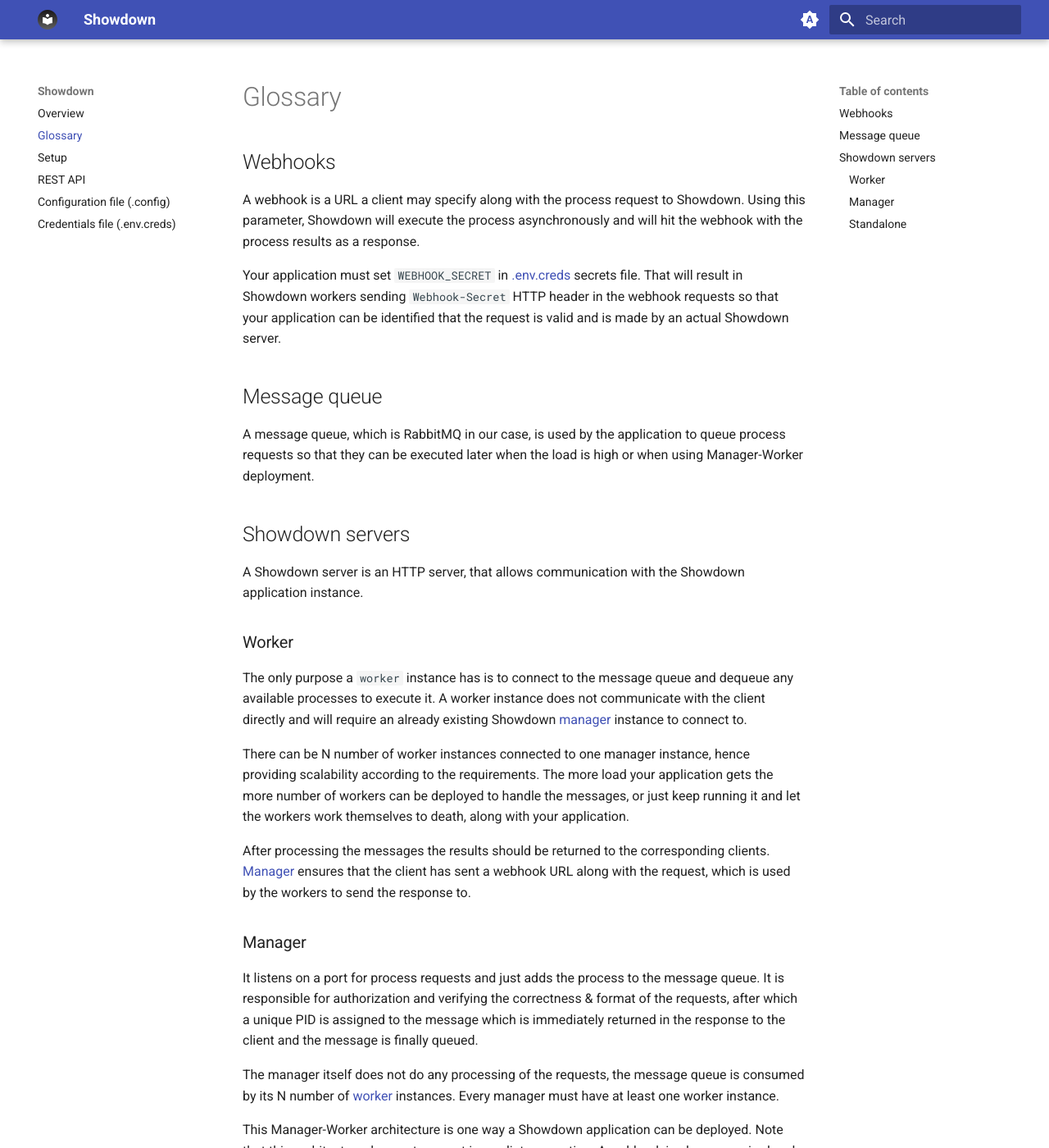
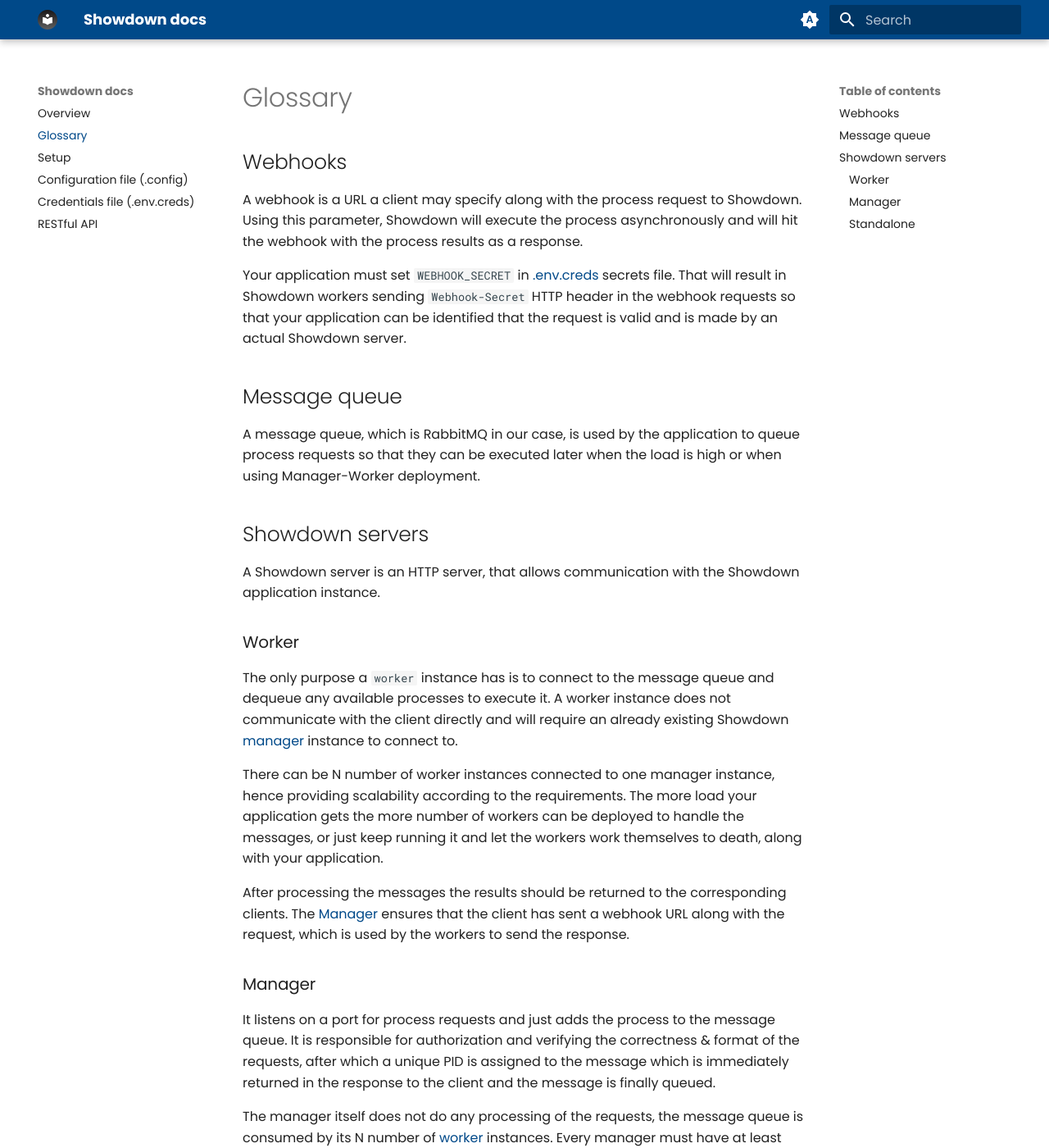
Before and after one commit to msc24x/showdown, an MkDocs documentation site: the page built from docs/docs/glossary.md, in a window 1280 px wide and 1400 px high. Shown: the whole window at 82% size. Built offline with MkDocs 1.6.1 and Material for MkDocs 9.7.7, drawn with Linux system fonts in a browser that asks for light colours; some of the changed text lies outside the part shown.

Commit message:
docs: design improvements

```diff
--- a/docs/docs/glossary.md
+++ b/docs/docs/glossary.md
@@ -32,8 +32,8 @@
 with your application.
 
 After processing the messages the results should be returned to the corresponding
-clients. [Manager](/glossary/#manager) ensures that the client has sent a webhook
-URL along with the request, which is used by the workers to send the response to.
+clients. The [Manager](/glossary/#manager) ensures that the client has sent a webhook
+URL along with the request, which is used by the workers to send the response.
 
 ### Manager
 It listens on a port for process requests and just adds the process to the message queue.
--- a/docs/docs/rest-api.md
+++ b/docs/docs/rest-api.md
@@ -1,4 +1,4 @@
-# REST API
+# RESTful API
 
 All communication to any of the [Showdown servers](/glossary/#showdown-servers)
 is done via REST APIs. Currently, its interface is the simple as possible with limited
--- /dev/null
+++ b/docs/docs/stylesheets/extra.css
@@ -0,0 +1,7 @@
+:root {
+  --md-primary-fg-color:        #004989 !important;
+}
+
+.md-copyright::before {
+	content: "© 2024 Cambo";
+}
--- a/docs/mkdocs.yml
+++ b/docs/mkdocs.yml
@@ -1,4 +1,4 @@
-site_name: Showdown
+site_name: Showdown docs
 plugins:
   - search
   - awesome-pages
@@ -9,11 +9,16 @@
   - pymdownx.superfences
   - tables
   - pymdownx.snippets
+extra_css:
+  - stylesheets/extra.css
+copyright: <a href='https://showdown.cambo.in'>Showdown is an open source remote code execution engine</a> built with &#10084; by <a href="https://cambo.in">Maninderpal Singh</a>
 theme:
   name: material
   logo: assets/images/favicon.png
   repo_url: https://github.com/msc24x/hunter
   repo_name: msc24x/showdown
+  font:
+    text: Poppins
   shortcuts:
     help: 191    # ?
     search: 83   # s
@@ -24,6 +29,7 @@
   palette:
     # Palette toggle for automatic mode
     - media: "(prefers-color-scheme)"
+      primary: custom
       toggle:
         icon: material/brightness-auto
         name: Switch to light mode
@@ -31,6 +37,7 @@
     # Palette toggle for light mode
     - media: "(prefers-color-scheme: light)"
       scheme: default
+      primary: custom
       toggle:
         icon: material/brightness-7
         name: Switch to dark mode
```
Also changed, not shown: other parts of docs/docs/glossary.md (+1 -1 lines), docs/docs/config.md (renamed from docs/docs/config-file.md, +1 -1 lines), docs/docs/setup.md (+2 -2 lines), docs/docs/.pages, docs/docs/credentials.md (renamed from docs/docs/creds-file.md), 1 other file.
